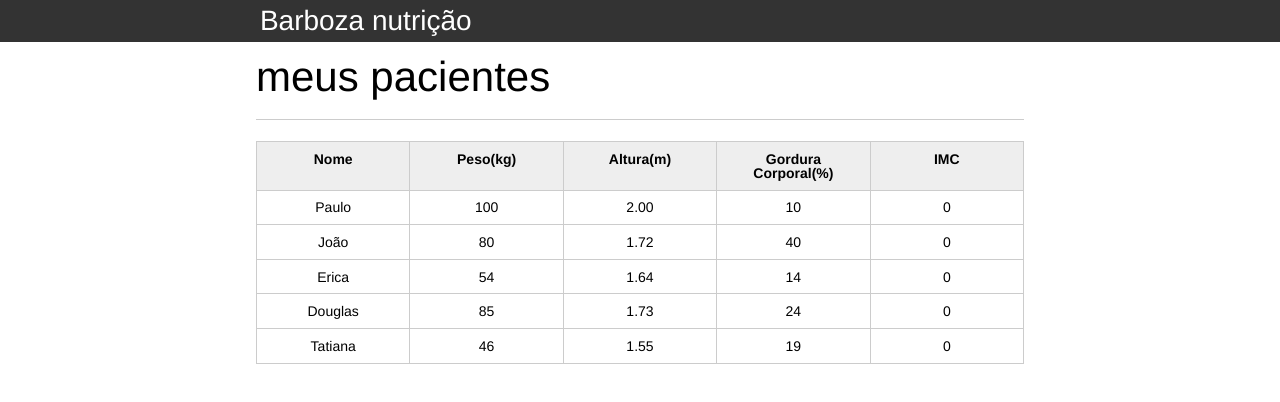
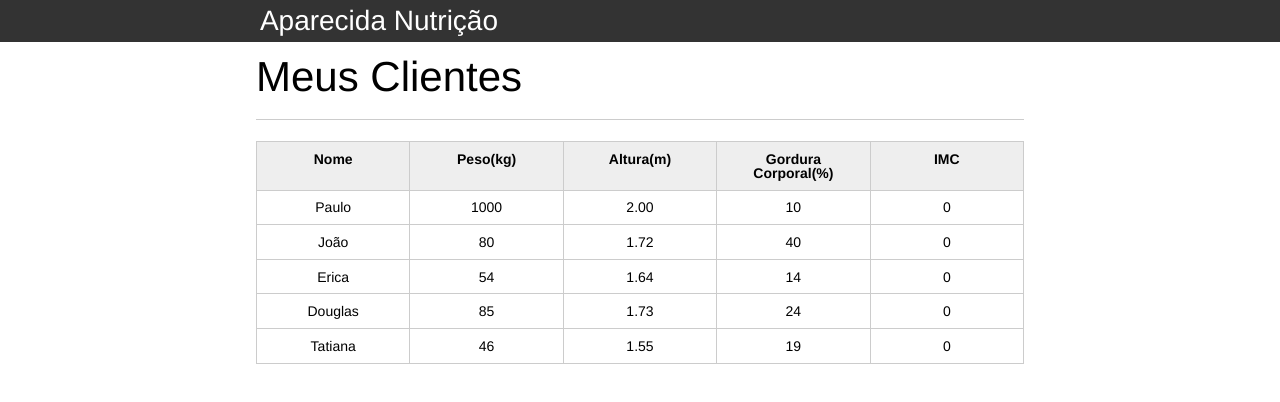
Before and after one commit to joaovv17/nutribun, a plain HTML site: page index.html in a window 1280 px wide. Drawn offline with Linux system fonts and the light colour scheme; files that its build step writes are made by us from their sources.

Commit message:
Add files via upload

```diff
--- a/index.html
+++ b/index.html
@@ -7,16 +7,17 @@
         <link rel="stylesheet" type="text/css" href="css/reset.css">
         <link rel="stylesheet" type="text/css" href="css/index.css">
 
+
     </head>
     <body>
         <header>
             <div class="container">
-				<h1>Aparecida Nutrição</h1>
+                <h1 class= "titulo">Aparecida Nutrição</h1>
             </div>
         </header>
         <main>
             <section class="container">
-				<h2>Meus Clientes</h2>
+                <h2 class="subtitulo">Meus Clientes</h2>
                 <table>
                     <thead>
                         <tr>
@@ -28,15 +29,15 @@
                         </tr>
                     </thead>
                     <tbody id="tabela-pacientes">
-						<tr class="paciente" >
+                        <tr class="paciente"  id="primeiro-paciente">
                             <td class="info-nome">Paulo</td>
-							<td class="info-peso">100</td>
+                            <td class="info-peso">1000</td>
                             <td class="info-altura">2.00</td>
                             <td class="info-gordura">10</td>
                             <td class="info-imc">0</td>
                         </tr>
 
-						<tr class="paciente" >
+                        <tr class="paciente"  id="segundo-paciente">
                             <td class="info-nome">João</td>
                             <td class="info-peso">80</td>
                             <td class="info-altura">1.72</td>
@@ -44,7 +45,7 @@
                             <td class="info-imc">0</td>
                         </tr>
 
-						<tr class="paciente" >
+                        <tr class="paciente" id="terceiro-paciente">
                             <td class="info-nome">Erica</td>
                             <td class="info-peso">54</td>
                             <td class="info-altura">1.64</td>
@@ -52,14 +53,14 @@
                             <td class="info-imc">0</td>
                         </tr>
 
-						<tr class="paciente">
+                        <tr class="paciente"id="quarto-paciente">
                             <td class="info-nome">Douglas</td>
                             <td class="info-peso">85</td>
                             <td class="info-altura">1.73</td>
                             <td class="info-gordura">24</td>
                             <td class="info-imc">0</td>
                         </tr>
-						<tr class="paciente" >
+                        <tr class="paciente" id="quinto-paciente">
                             <td class="info-nome">Tatiana</td>
                             <td class="info-peso">46</td>
                             <td class="info-altura">1.55</td>
@@ -71,11 +72,7 @@
 
             </section>
         </main>
-		<script>
-			var pacientes = document.querySelector("h2");
-		pacientes.textContent = "meus pacientes";
-		var ahoruam = document.querySelector("h1");
-		ahoruam.textContent = "Barboza nutrição"
-		</script>
+
+        <script src= "js/f.js"></script>
     </body>
 </html>
```
Also changed, not shown: f.js (added, +40 -0 lines). Lines whose indentation alone changed are shown as unchanged.
